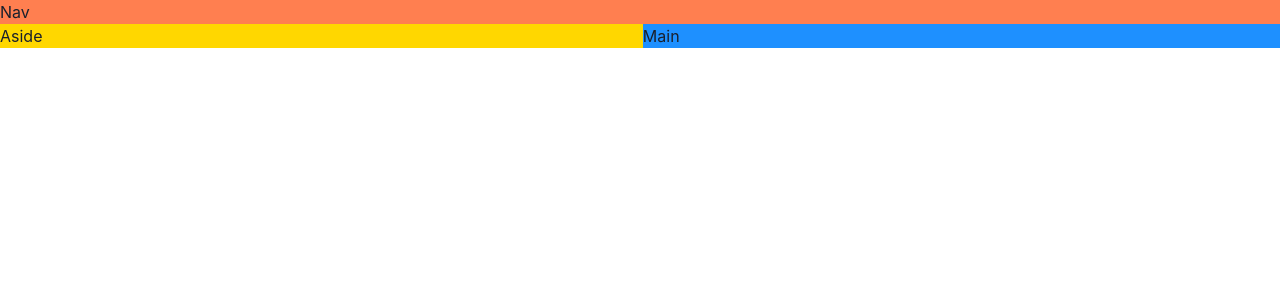
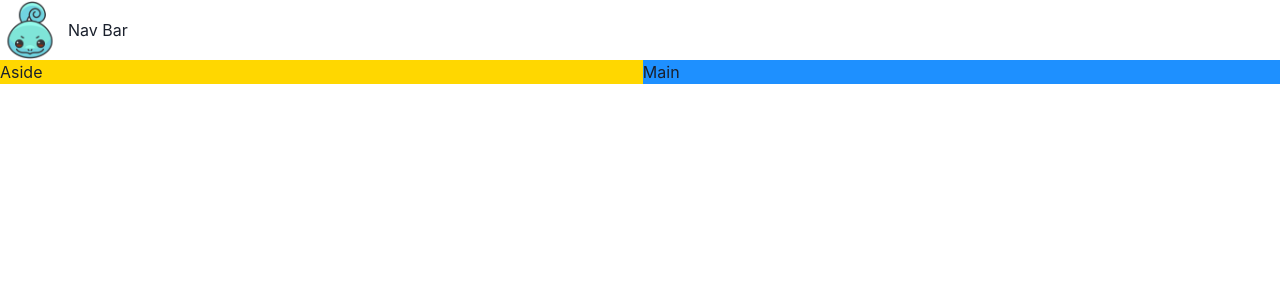
Before and after one commit to omidmoradzadeh/react-game-hub, a React (Vite) app: page / in a window 1280 px wide. Shown: the top 300 px of the page. Built offline with nearby package versions, Linux system fonts and the light colour scheme.

Commit message:
Add a Nav bar

```diff
--- a/src/App.tsx
+++ b/src/App.tsx
@@ -1,4 +1,5 @@
 import { Button, ButtonGroup, Grid, GridItem, Show } from "@chakra-ui/react";
+import NavBar from "./components/NavBar";
 
 function App() {
   return (
@@ -8,8 +9,8 @@ function App() {
         lg: `"nav nav" "aside main"`, // > 1024
       }}
     >
-      <GridItem area="nav" bg="coral">
-        Nav
+      <GridItem area="nav" >
+        <NavBar />
       </GridItem>
       <Show above="lg">
         <GridItem area="aside" bg="gold">
--- /dev/null
+++ b/src/components/NavBar.tsx
@@ -0,0 +1,14 @@
+import { HStack, Image, Text } from "@chakra-ui/react";
+import React from "react";
+import logo from "../assets/logo.png";
+
+const NavBar = () => {
+  return (
+    <HStack>
+      <Image src={logo} boxSize="60px" />
+      <Text>Nav Bar</Text>
+    </HStack>
+  );
+};
+
+export default NavBar;
```
Also changed, not shown: src/assets/logo.png (added).
